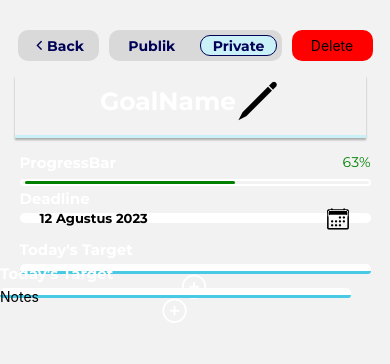
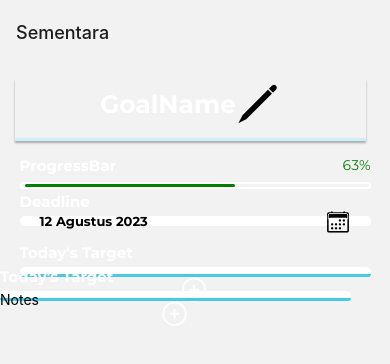
Before and after one commit to SearchAndClick/La-Vie, a React Native app: screen /Sementara in a window 390 px wide. Shown: the top 364 px of the page. Built offline with nearby package versions, Linux system fonts and the light colour scheme.

Commit message:
fix path names

```diff
--- a/App.js
+++ b/App.js
@@ -94,10 +94,22 @@ function AuthStack() {
 
 function AuthenticatedStack() {
   return (
-    <Stack.Navigator screenOptions={{
-      contentStyle: { backgroundColor: "transparent" },
-      headerShown: false,}} initialScreen="Sementara">
-      <Stack.Screen name="Sementara" component={GoalOverviewScreen} />
+    <Stack.Navigator
+      screenOptions={{
+        contentStyle: { backgroundColor: "transparent" },
+        headerShown: false,
+      }}
+      initialRouteName="Sementara"
+    >
+      <Stack.Screen
+        name="Sementara"
+        component={GoalOverviewScreen}
+        options={{
+          headerShown: true,
+          headerStyle: {backgroundColor: 'transparent'},
+          headerShadowVisible: false,
+        }}
+      />
       <Stack.Screen name="Home" component={HomeScreen} />
       <Stack.Screen
         name="GoalPlanner"
@@ -121,10 +133,13 @@ function AuthenticatedStack() {
           headerShown: false,
         }}
       />
-      <Stack.Screen name="UserProfile" component={UserProfileScreen}
+      <Stack.Screen
+        name="UserProfile"
+        component={UserProfileScreen}
         options={{
           headerShown: false,
-        }} />
+        }}
+      />
     </Stack.Navigator>
   );
 }
@@ -158,7 +173,7 @@ export default function App() {
     <NavigationContainer>
       <StatusBar style="light" />
       <LinearGradient style={styles.background} colors={["#03045E", "#023E8A"]}>
-        <AuthenticatedStack/>
+        <AuthenticatedStack />
       </LinearGradient>
     </NavigationContainer>
   );
--- a/components/Auth/AuthContent.js
+++ b/components/Auth/AuthContent.js
@@ -2,7 +2,7 @@
 import { Alert, StyleSheet, View, Text } from 'react-native';
 import { useState } from 'react';
 
-import FlatButton from '../UI/FlatButton';
+import FlatButton from '../ui/FlatButton';
 import AuthForm from './AuthForm';
 import { LinearGradient } from 'expo-linear-gradient';
 
--- a/components/Auth/AuthForm.js
+++ b/components/Auth/AuthForm.js
@@ -1,7 +1,7 @@
 import { useState } from 'react';
 import { StyleSheet, View, Text, Touchable, TouchableOpacity } from 'react-native';
 
-import Button from '../UI/Button';
+import Button from '../ui/Button';
 import Input from './Input';
 
 function AuthForm({ isLogin, onSubmit, credentialsInvalid }) {
--- a/components/GoalOv/ContentPage.js
+++ b/components/GoalOv/ContentPage.js
@@ -1,29 +1,28 @@
-import React from 'react'
-import { Text, View, StyleSheet} from 'react-native'
-import Deadline from './Deadline'
-import GoalName from './GoalName'
-import GoalSteps from './GoalSteps'
-import HeaderGoal from './HeaderGoal'
-import Notes from './Notes'
-import ProgressBar from './ProgressBar'
-import TodaysTar from './TodaysTar'
+import React from "react";
+import { Text, View, StyleSheet } from "react-native";
+import Deadline from "./Deadline";
+import GoalName from "./GoalName";
+import GoalSteps from "./GoalSteps";
+import HeaderGoal from "./HeaderGoal";
+import Notes from "./Notes";
+import ProgressBar from "./ProgressBar";
+import TodaysTar from "./TodaysTar";
 
-function ContentPage (){
-    return (
-        <View style = {styles.container}>
-            <HeaderGoal/>
-            <GoalName/>
-            <ProgressBar/>
-            <Deadline/>
-            <TodaysTar/>
-            <GoalSteps/>
-            <Notes/>
-        </View>
-    )
+function ContentPage() {
+  return (
+    <View style={styles.container}>
+      {/* <HeaderGoal /> */}
+      <GoalName />
+      <ProgressBar />
+      <Deadline />
+      <TodaysTar />
+      <GoalSteps />
+      <Notes />
+    </View>
+  );
 }
 const styles = StyleSheet.create({
-    container: {
-    }
-})
+  container: {},
+});
 
 export default ContentPage;
--- a/components/GoalOv/GoalName.js
+++ b/components/GoalOv/GoalName.js
@@ -1,51 +1,48 @@
-import { View, Text, StyleSheet, TouchableOpacity} from 'react-native'
-import React from 'react'
-import { Ionicons } from '@expo/vector-icons'
+import { View, Text, StyleSheet, TouchableOpacity } from "react-native";
+import React from "react";
+import { Ionicons } from "@expo/vector-icons";
 
 const GoalName = () => {
-    function settingNamaGoal(){
-
-    }
+  function settingNamaGoal() {}
 
   return (
-    <View style = {styles.container}>
-        <View style = {styles.containerText}>
-        <Text style= {styles.textStyle}>GoalName</Text>
+    <View style={styles.container}>
+      <View style={styles.containerText}>
+        <Text style={styles.textStyle}>GoalName</Text>
       </View>
-        <TouchableOpacity style = {styles.icon} onPress={settingNamaGoal}>
-        <Ionicons name='pencil-outline' color={"black"} size={45}/>
+      <TouchableOpacity style={styles.icon} onPress={settingNamaGoal}>
+        <Ionicons name="pencil-outline" color={"black"} size={45} />
       </TouchableOpacity>
     </View>
-
-  )
-}
+  );
+};
 
 const styles = StyleSheet.create({
   container: {
-        flexDirection: 'row',
+    flexDirection: "row",
     margin: 15,
-        justifyContent: 'center',
+    justifyContent: "center",
     borderBottomWidth: 3,
     paddingBottom: 10,
-        borderColor: '#CAF0F8',
-        shadowColor: 'black',
-        width: '90%',
+    borderColor: "#CAF0F8",
+    shadowColor: "black",
+    width: "90%",
     shadowOffset: { width: 0, height: 2 },
     shadowOpacity: 0.3,
     shadowRadius: 2,
   },
   containerText: {
-        alignItems: 'center',
-        justifyContent: 'center',
+    alignItems: "center",
+    justifyContent: "center",
   },
   textStyle: {
     fontFamily: "montserrat-bold",
-        color: 'white',
+    color: "white",
     fontSize: 25,
   },
-    icon : {
-        alignSelf: 'flex-end',
-    }
-})
+  icon: {
+    alignSelf: "flex-end",
+  },
+});
 
-export default GoalName
+export default GoalName;
--- a/screens/HomeScreen.js
+++ b/screens/HomeScreen.js
@@ -1,9 +1,9 @@
 import { useLayoutEffect } from "react";
 import { StyleSheet, View } from "react-native";
 import { useNavigation } from '@react-navigation/native';
-import GreetingsCard from "../components/Sections/GreetingsCard";
-import PriorityGoal from "../components/Sections/PriorityGoal";
-import OptionsCard from "../components/Sections/OptionsCard";
+import GreetingsCard from "../components/sections/GreetingsCard";
+import PriorityGoal from "../components/sections/PriorityGoal";
+import OptionsCard from "../components/sections/OptionsCard";
 
 function HomeScreen() {
   const navigation = useNavigation();
```
Lines whose indentation alone changed are shown as unchanged.
